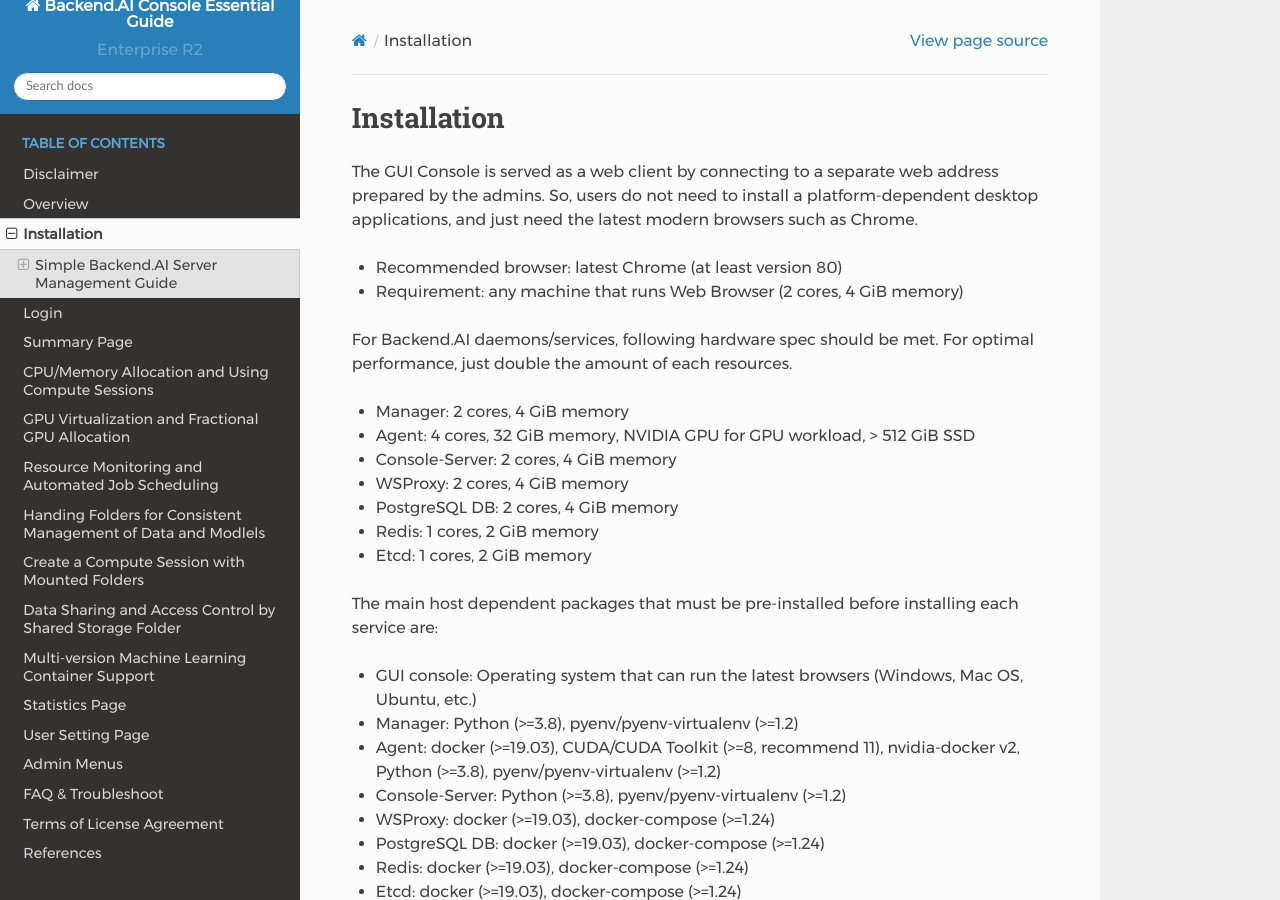
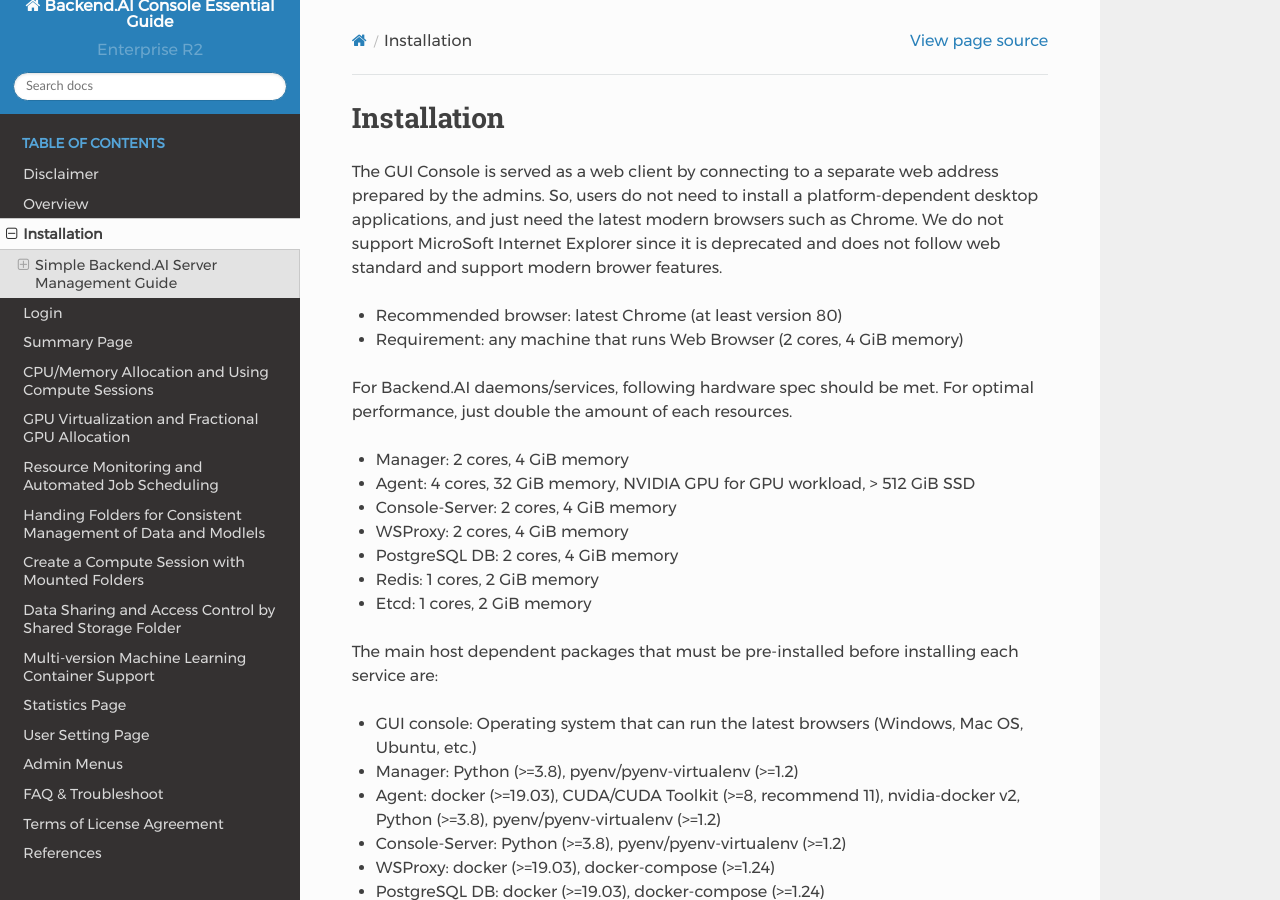
Before and after one commit to lablup/backend.ai-docs-webui, a Sphinx documentation site: the page built from docs/installation/installation.rst, in a window 1280 px wide and 900 px high. Built offline with Sphinx 7.4.7 and the Read the Docs theme 2.0.0, drawn with Linux system fonts in a browser that asks for light colours.

```diff
--- a/docs/installation/installation.rst
+++ b/docs/installation/installation.rst
@@ -5,7 +5,9 @@ Installation
 The GUI Console is served as a web client by connecting to a separate web
 address prepared by the admins. So, users do not need to install a
 platform-dependent desktop applications, and just need the latest modern
-browsers such as Chrome.
+browsers such as Chrome. We do not support MicroSoft Internet Explorer since it
+is deprecated and does not follow web standard and support modern brower
+features.
 
 * Recommended browser: latest Chrome (at least version 80)
 * Requirement: any machine that runs Web Browser (2 cores, 4 GiB memory)
--- a/docs/vfolder/vfolder.rst
+++ b/docs/vfolder/vfolder.rst
@@ -86,6 +86,9 @@ You can create a new directory on the current path with the NEW FOLDER button
 of these file operations can also be performed using the above-described method
 of mounting folders into a compute session.
 
+The maximum length of file or directory inside a folder may depends on the host
+file system. But, it usually cannot exceed 255 characters.
+
 To close file explorer, click the X button in the upper right.
 
 
```
Also changed, not shown: 1 other file.
